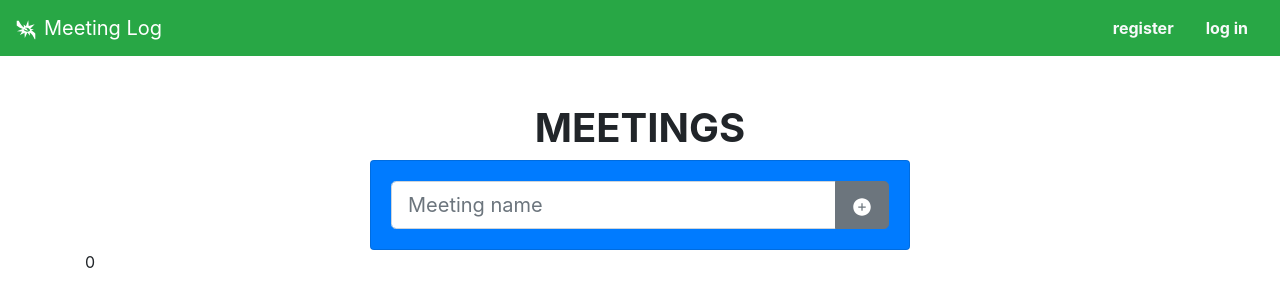
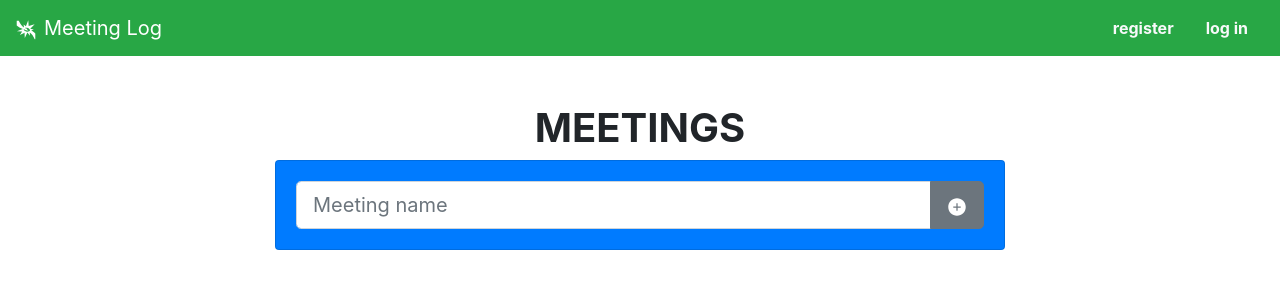
Before and after one commit to krystek77/Meeting-logs, a React (Create React App) app: page /meetings in a window 1280 px wide. Shown: the top 306 px of the page. Built offline with nearby package versions, Linux system fonts and the light colour scheme; no server answers; the database is empty.

Commit message:
move meetings state to parent component

```diff
--- a/src/App.js
+++ b/src/App.js
@@ -1,4 +1,4 @@
-import React, { useState, useEffect } from "react";
+import React, { useState, useEffect, useCallback } from "react";
 import { Route, Switch, withRouter } from "react-router-dom";
 import Navigation from "./Navigation";
 import Welcome from "./Welcome";
@@ -6,7 +6,7 @@ import Register from "./Register";
 import Login from "./Login";
 import Meetings from "./Meetings";
 import Home from "./Home";
-import Checkin from './Checkin';
+import Checkin from "./Checkin";
 import "./App.css";
 import firebase from "./Firebase";
 
@@ -16,6 +16,7 @@ function App(props) {
     displayName: null,
     email: null,
   });
+  const [meetings, setMeetings] = useState([]);
 
   useEffect(() => {
     console.log("[App.js]-mounted");
@@ -60,20 +61,30 @@ function App(props) {
       displayName: null,
       email: null,
     });
+    setMeetings([]);
     firebase
       .auth()
       .signOut()
       .then(() => props.history.push("/login"));
   };
+
   const addMeeting = (meeting) => {
-    console.log("Add meeting", meeting);
+    console.log("ADD meeting", meeting);
     const ref = firebase.database().ref(`meetings/${user.userID}`);
-    ref.push({
-      meetingName: meeting.name,
-      description: meeting.description,
-      added: new Date().toISOString(),
-    });
+    ref.push({ ...meeting, added: new Date().toISOString() });
   };
+
+  const setFilteredMeetings = (meetings) => {
+    console.log("SET FILTERED MEETINGS", meetings);
+    setMeetings(meetings);
+  };
+
+  const deleteMeeting = (meetingID) => {
+    console.log("DELETING MEETING", meetingID);
+    const ref = firebase.database().ref(`meetings/${user.userID}/${meetingID}`);
+    ref.remove().then(() => console.log("Removed succesfully"));
+  };
+
   let routes = (
     <Switch>
       <Route
@@ -86,10 +97,17 @@ function App(props) {
       <Route
         path="/meetings"
         render={(props) => (
-          <Meetings {...props} addMeeting={addMeeting} userID={user.userID} />
+          <Meetings
+            {...props}
+            meetings={meetings}
+            addMeeting={addMeeting}
+            setFilteredMeetings={setFilteredMeetings}
+            deleteMeeting={deleteMeeting}
+            userID={user.userID}
+          />
         )}
       />
-      <Route path="/checkin" render={(props)=><Checkin {...props}/>}/>
+      <Route path="/checkin" render={(props) => <Checkin {...props} />} />
       <Route
         path="/"
         exact
@@ -97,7 +115,7 @@ function App(props) {
       />
     </Switch>
   );
-  console.log("BEFORE RENDER APP.js");
+
   return (
     <div className="App">
       <Navigation userID={user.userID} logoutUser={logoutUser} />
--- a/src/Meeting.js
+++ b/src/Meeting.js
@@ -7,7 +7,7 @@ export default function Meeting(props) {
   return (
     <div className="card mt-3">
       <div className="card-body">
-        <h2 className="card-title mb-0">{props.meeting.meetingName}</h2>
+        <h2 className="card-title mb-0">{props.meeting.name}</h2>
         <span className="card-subtitle mb-2 text-muted">
           added: <strong>{props.meeting.added.slice(0, 10)}</strong>
         </span>
--- a/src/Meetings.js
+++ b/src/Meetings.js
@@ -5,38 +5,32 @@ import firebase from "./Firebase";
 
 export default function Meetings(props) {
   const [meeting, setMeeting] = useState({ name: "", description: "" });
-  const [meetings, setMeetings] = useState([]);
-
-  const handleInput = (event) => {
-    setMeeting({ name: event.target.value, description: "" });
-  };
 
   const handleSubmit = (event) => {
     event.preventDefault();
     props.addMeeting(meeting);
     setMeeting({ name: "", description: "" });
   };
-  const deleteMeeting = (meetingID) => {
-    console.log(meetingID);
-    const ref = firebase
-      .database()
-      .ref(`meetings/${props.userID}/${meetingID}`);
-    ref.remove();
+
+  const handleInput = (event) => {
+    const meetingName = event.target.value;
+    setMeeting({ name: meetingName, description: "" });
   };
+
   useEffect(() => {
+    console.log("GET meetings by userID");
     const ref = firebase.database().ref(`meetings/${props.userID}`);
 
-    const listener = ref.on("value", (snapshot) => {
+    const listen = ref.on("value", (snapshot) => {
+      const retivedMeetings = snapshot.val();
       const formattedMeetings = [];
-      const retrivedMeetings = snapshot.val();
-      for (let key in retrivedMeetings) {
-        formattedMeetings.push({ id: key, ...retrivedMeetings[key] });
+      for (let key in retivedMeetings) {
+        formattedMeetings.push({ id: key, ...retivedMeetings[key] });
       }
-      setMeetings(formattedMeetings);
+      props.setFilteredMeetings(formattedMeetings);
     });
-
     return () => {
-      ref.off("value", listener);
+      ref.off("value", listen);
     };
   }, [props.userID]);
 
@@ -50,7 +44,7 @@ export default function Meetings(props) {
         </div>
       </div>
       <div className="row justify-content-center">
-        <div className="col-lg-6">
+        <div className="col-lg-8">
           <div className="card bg-primary">
             <div className="card-body">
               <form onSubmit={handleSubmit}>
@@ -73,7 +67,10 @@ export default function Meetings(props) {
           </div>
         </div>
       </div>
-      <MeetingsList meetings={meetings} deleteMeeting={deleteMeeting} />
+      <MeetingsList
+        meetings={props.meetings}
+        deleteMeeting={props.deleteMeeting}
+      />
     </div>
   );
 }
--- a/src/MeetingsList.js
+++ b/src/MeetingsList.js
@@ -1,12 +1,13 @@
 import React from "react";
 import Meeting from "./Meeting";
 
-export default function MeetingsList(props) {
+export default React.memo(function MeetingsList(props) {
+  console.log("MeetingsList", props.meetings);
   return (
     <React.Fragment>
-      {props.meetings && props.meetings.length && (
+      {props.meetings && props.meetings.length ? (
         <div className="row justify-content-center">
-          <div className="col-lg-6">
+          <div className="col-lg-8">
             {props.meetings.map((meeting) => {
               return (
                 <Meeting
@@ -18,7 +19,7 @@ export default function MeetingsList(props) {
             })}
           </div>
         </div>
-      )}
+      ) : null}
     </React.Fragment>
   );
-}
+});
```
